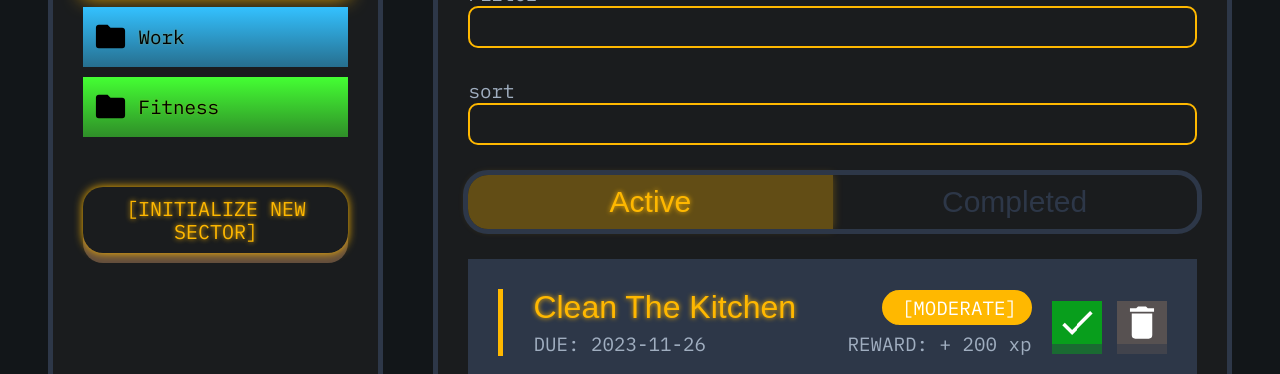
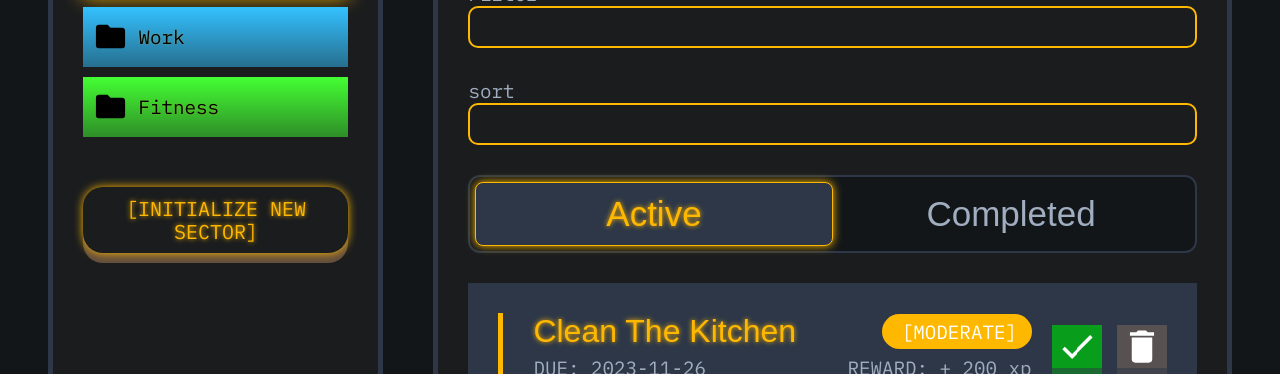
Before and after one commit to pontificust/odin-todo-list, a website built with webpack: page src/template.html in a window 1280 px wide. Shown: the part 426-800 px from the top of the page. Built offline with nearby package versions, Linux system fonts and the light colour scheme; files whose address does not match are found by name.

Commit message:
refactor: refine tabs to segmented style

```diff
--- a/src/assets/css/global.css
+++ b/src/assets/css/global.css
@@ -757,36 +757,67 @@ header {
 }
 
 .tasks__tabs {
+    position: relative;
     display: flex;
-    border-radius: 20px;
-    outline: 5px solid #2D3748;
+    width: 100%;
+    background-color: var(--body-background-color);
+    border: 2px solid #2D3748;
+    border-radius: 12px;
+    padding: 5px;
+    z-index: 1;
 }
 
-.tasks__tab {
-    flex: 1;
-    background-color: transparent;
-    color: #2D3748;
-    border: none;
-    font-size: clamp(2rem, 3vw, 3rem);
-    padding: 10px;
-    border: none;
-    transition: all .4s;
-    cursor: pointer;
-    font-family: 'IBM Plex Mono bold', sans-serif;
-    border-radius: 0 20px 20px 0;
+.tasks__tab-input{
+    display: none;
 }
 
-.tasks__tab:nth-of-type(1) {
-    border-radius: 20px 0 0 20px;
+.tasks__tab-label {
+    flex: 1;
+    text-align: center;
+    padding: 12px 20px;
+    font-size: clamp(2rem, 3vw, 3.5rem);
+    font-family: 'IBM Plex Mono bold', sans-serif;
+    color: var(--secondary-text-color);
+    background-color: transparent;
+    cursor: pointer;
+    position: relative;
+    z-index: 10;
+    transition: all .4s;
+    text-transform: capitalize;
 }
 
-.tasks__tab:hover,
-.tasks__tab:focus,
-.tasks__tab.active {
+.tasks__tab-label:hover {
+    color: #fff;
+}
+
+.tasks__tabs .tasks__tab-input:checked
++ .tasks__tab-label {
     color: var(--primary-amber-color);
-    /* outline-color: var(--primary-amber-color); */
     text-shadow: 0 0 5px var(--primary-amber-color);
-    /* box-shadow: 0 0 10px var(--primary-amber-color); */
+}
+
+.tasks__tab-slider {
+    position: absolute;
+    top: 5px;
+    bottom: 5px;
+    left: 5px;
+    width: calc(50% - 5px);
+    background-color: #2D3748;
+    border-radius: 8px;
+    z-index: 5px;
+    transition: all .4s;
+}
+
+#tab-active:checked ~ .tasks__tab-slider {
+    transform: translateX(0%);
+    border: 1px solid var(--primary-amber-color);
+    box-shadow: 0 0 10px var(--primary-amber-color);
+}
+
+#tab-completed:checked ~ .tasks__tab-slider {
+    transform: translateX(100%);
+    border: 1px solid var(--primary-amber-color);
+    box-shadow: 0 0 10px var(--primary-amber-color);
 }
 
 .tasks__cards {
--- a/src/index.js
+++ b/src/index.js
@@ -73,12 +73,13 @@ window.addEventListener('DOMContentLoaded', () => {
 
     document.addEventListener('input', (e) => {
         if (
-            e.target.id === "color" ||
+            e.target.id === 'color' ||
             e.target.id === 'filter' ||
-            e.target.id === 'sort'
+            e.target.id === 'sort' ||
+            e.target.dataset.id === 'openTab'
         ) {
-            console.log(e.target.id)
-            renderManager.safeTransition(() => eventHandler.input[e.target.id](e));
+            const id = e.target.dataset.id || e.target.id;
+            renderManager.safeTransition(() => eventHandler.input[id](e));
         }
     });
 });
--- a/src/modules/controllers/EventHandler.js
+++ b/src/modules/controllers/EventHandler.js
@@ -51,11 +51,6 @@ export class EventHandler {
 
                 renderManager.openTab('openActive');
             },
-            'openTab': (e) => {
-                const tabType = e.target.dataset.tabType;
-
-                renderManager.openTab(tabType);
-            },
             'completeTask': (e) => {
                 const taskCard = e.target.closest('.tasks__card');
                 const taskId = taskCard.dataset.id;
@@ -103,6 +98,11 @@ export class EventHandler {
                 stateManager.setUIState('activeSort', sortName);
                 renderManager.renderTasks();
             },
+            'openTab': (e) => {
+                const tabType = e.target.dataset.tabType;
+
+                renderManager.openTab(tabType);
+            },
         };
         this.updateStorage = (projects, users) => {
             storageManager.updateStorage(projects, users);
--- a/src/template.html
+++ b/src/template.html
@@ -32,7 +32,8 @@
                 <ul class="aside__menu-projects">
                 </ul>
             </nav>
-            <button class="aside__button button" data-id="openPopup" data-popup-type="project">[Initialize new sector]</button>
+            <button class="aside__button button" data-id="openPopup" data-popup-type="project">[Initialize new
+                sector]</button>
         </aside>
         <section class="tasks">
             <h2 class="tasks__title">Objectives</h2>
@@ -62,13 +63,19 @@
                 </div>
             </div>
             <div class="tasks__tabs">
-                <button class="tasks__tab active" data-id="openTab" data-tab-type="openActive">Active</button>
-                <button class="tasks__tab" data-id="openTab" data-tab-type="openCompleted">Completed</button>
+                <input checked type="radio" id="tab-active" name="task-status" class="tasks__tab-input" data-id="openTab"
+                    data-tab-type="openActive">
+                <label for="tab-active" class="tasks__tab-label">Active</label>
+                <input type="radio" id="tab-completed" name="task-status" class="tasks__tab-input" data-id="openTab"
+                    data-tab-type="openCompleted">
+                <label for="tab-completed" class="tasks__tab-label">Completed</label>
+                <div class="tasks__tab-slider"></div>
             </div>
             <ul class="tasks__cards">
 
             </ul>
-            <button class="tasks__btn button" data-id="openPopup" data-popup-type="task">[initialize new objective]</button>
+            <button class="tasks__btn button" data-id="openPopup" data-popup-type="task">[initialize new
+                objective]</button>
         </section>
     </main>
     <div class="overlay close" id="task">
```
